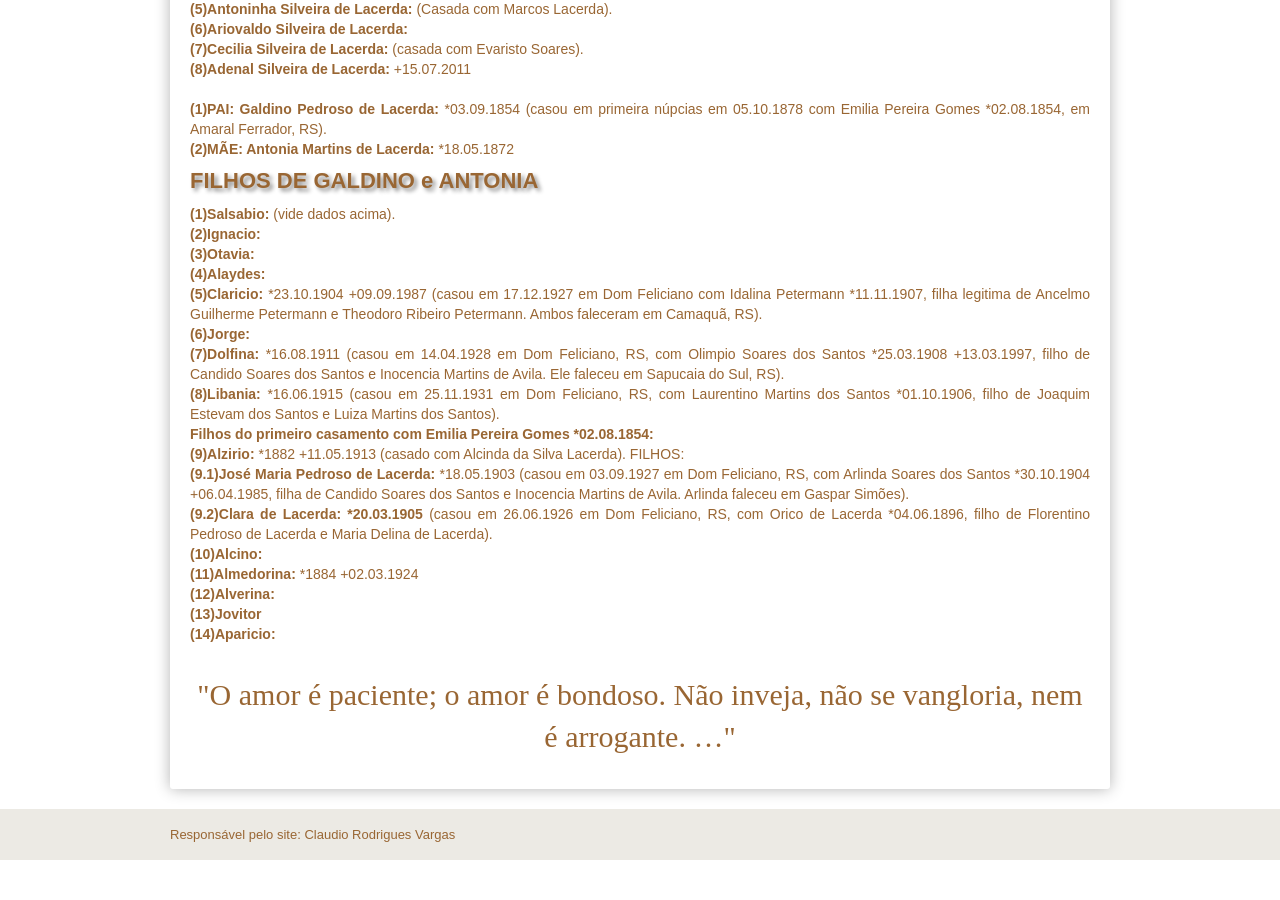
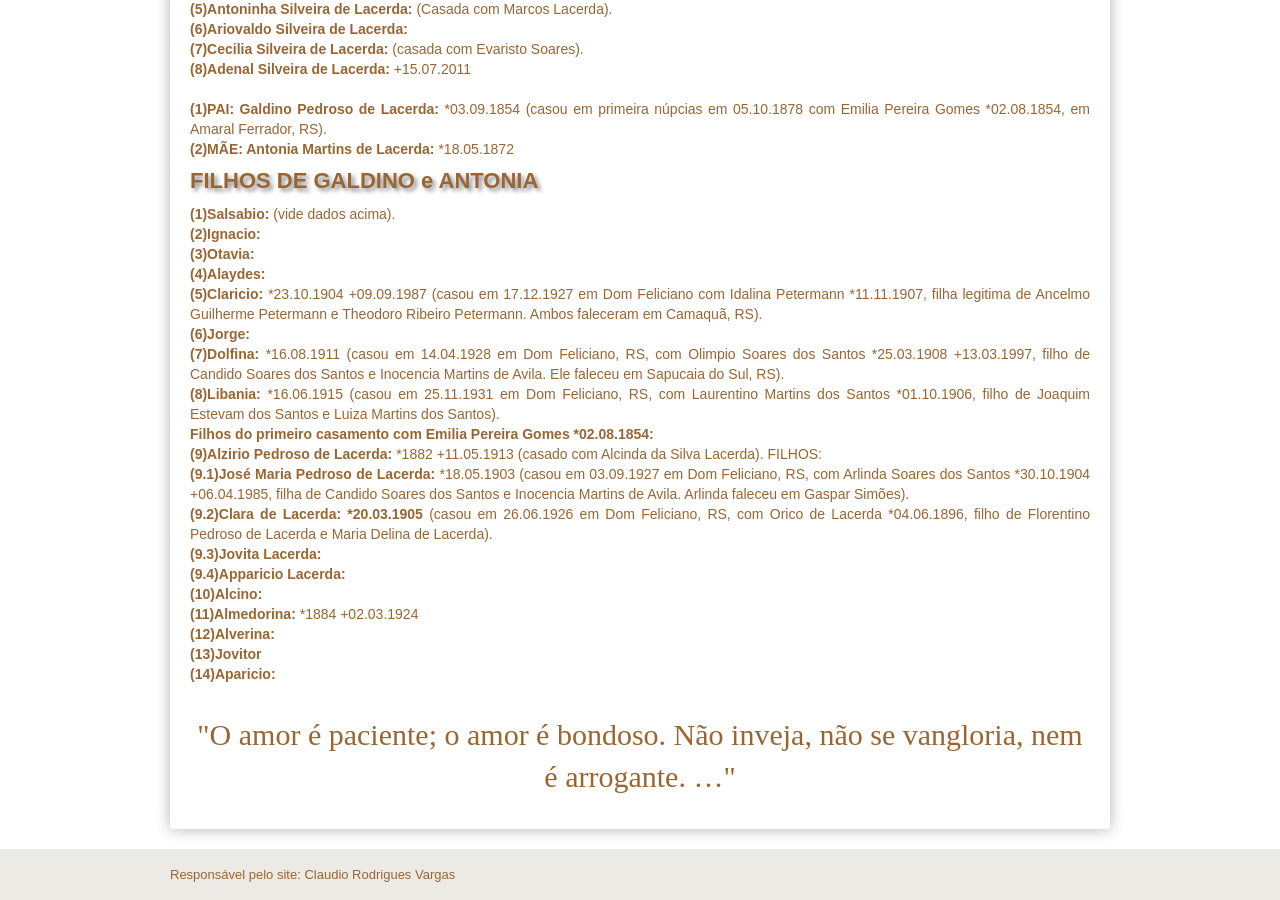
Before and after one commit to claudiovargas1955/claudiovargas1955.github.io, a Jekyll site: the page built from _pages/familia-lacerda-salsabio.html, in a window 1280 px wide and 900 px high, scrolled down 675 px. Built offline with Jekyll 4.4.1, drawn with Linux system fonts in a browser that asks for light colours; some web fonts are replaced; before the commit the page ends 1535 px from its top, so only the background shows below that.

Commit message:
Update familia-lacerda-salsabio.html

```diff
--- a/_pages/familia-lacerda-salsabio.html
+++ b/_pages/familia-lacerda-salsabio.html
@@ -128,11 +128,13 @@ dos Santos *21.07.1925, nat. de Cachoeira do Sul, RS, filho de Adão Josino dos
   <b>(8)Libania: </b>*16.06.1915 (casou em 25.11.1931 em Dom Feliciano, RS, com Laurentino Martins dos Santos *01.10.1906, filho de Joaquim Estevam dos Santos e
   Luiza Martins dos Santos).<br>
   <b>Filhos do primeiro casamento com Emilia Pereira Gomes *02.08.1854: </b><br>
-    <b>(9)Alzirio: </b>*1882 +11.05.1913 (casado com Alcinda da Silva Lacerda). FILHOS:<br>
+    <b>(9)Alzirio Pedroso de Lacerda: </b>*1882 +11.05.1913 (casado com Alcinda da Silva Lacerda). FILHOS:<br>
     <b>(9.1)José Maria Pedroso de Lacerda: </b>*18.05.1903 (casou em 03.09.1927 em Dom Feliciano, RS, com Arlinda Soares dos Santos *30.10.1904 +06.04.1985, filha
     de Candido Soares dos Santos e Inocencia Martins de Avila. Arlinda faleceu em Gaspar Simões).<br>
     <b>(9.2)Clara de Lacerda: *20.03.1905 </b>(casou em 26.06.1926 em Dom Feliciano, RS, com Orico de Lacerda *04.06.1896, filho de Florentino Pedroso de Lacerda
     e Maria Delina de Lacerda).<br>
+    <b>(9.3)Jovita Lacerda:  </b><br>
+    <b>(9.4)Apparicio Lacerda:  </b><br>
     <b>(10)Alcino: </b><br>
     <b>(11)Almedorina: </b>*1884 +02.03.1924<br>
     <b>(12)Alverina: </b><br>
```
